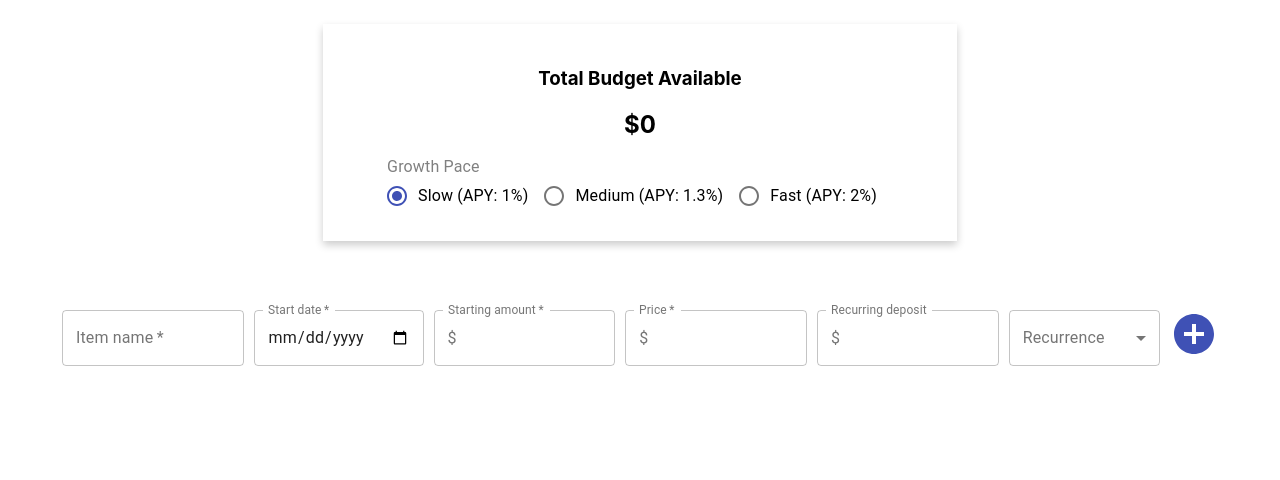
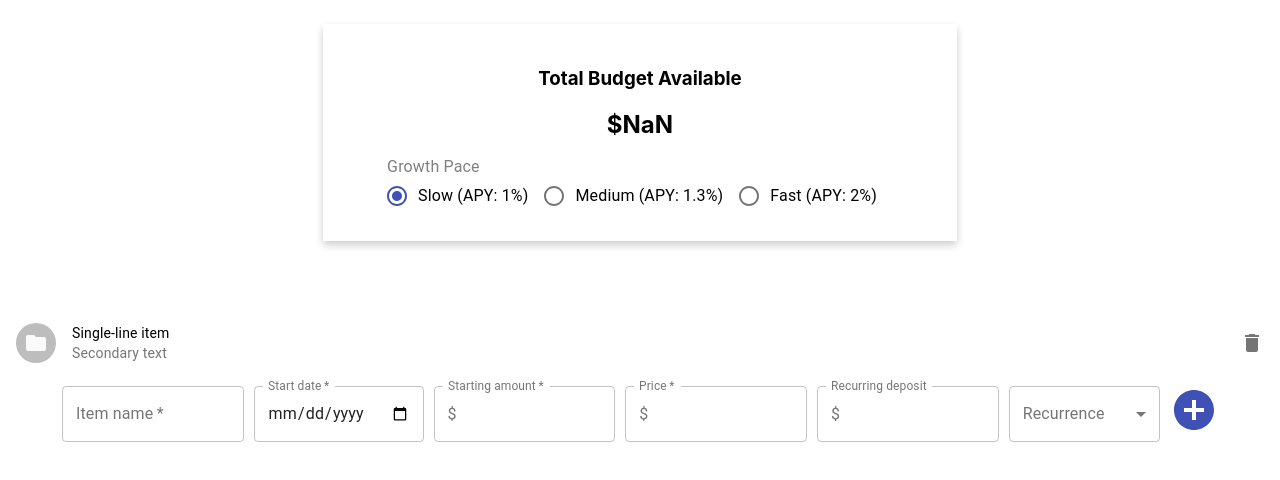
Before and after one commit to stephxu96/TimeToBuy, a React (Create React App) app: page / in a window 1280 px wide. Both pictures are taken after a click on the button 1194 px from the left and 333 px from the top of the page. Shown: the top 480 px of the page. Built offline with nearby package versions, Linux system fonts and the light colour scheme.

Commit message:
Implement add line item feature on form submit, form clears after submission

```diff
--- a/src/App.tsx
+++ b/src/App.tsx
@@ -1,7 +1,9 @@
 import React from 'react';
 import './App.css';
-import { Budget, BudgetTotal, BudgetPanel, PaceSelector, ItemForm } from './common'
-
+import { Budget, BudgetTotal, BudgetPanel, PaceSelector, ItemForm, ItemLine } from './common';
+import { List } from '@material-ui/core'
+;
+import { truncate } from 'fs';
 interface AppState {
   selectedItem: string | null;
   selectedBudget: number;
@@ -56,6 +58,13 @@ class App extends React.Component<any, AppState> {
             }
             <PaceSelector />
           </BudgetPanel>
+          <List dense={true}>
+            {
+              Object.keys(this.state.items).map((name) => {
+                return <ItemLine key={name} {...this.state.items[name]} />
+              })
+            }
+          </List>
           <ItemForm onChange={this.updateItemList} currency={this.state.currency} />
       </div>
     );
--- a/src/common/ItemForm.tsx
+++ b/src/common/ItemForm.tsx
@@ -21,6 +21,7 @@ const formStyles =  {
 interface ItemFormProp {
     currency: string;
     onChange: (itemData: Item & { name: string }) => void;
+    defaultData?: Item;
 };
 
 interface ItemFormState {
@@ -32,11 +33,20 @@ interface ItemFormState {
     startAmount: string;
 };
 
+const initialState: ItemFormState = {
+    name: "",
+    price: "",
+    startDate: "",
+    recurrence: "",
+    increment: "",
+    startAmount: ""
+};
+
 class ItemForm extends React.Component<ItemFormProp, ItemFormState> {
 
     constructor(props: any) {
         super(props);
-        this.state = { name: "", price: "", startDate: "0", recurrence: "", increment: "1", startAmount: "0" }
+        this.state = initialState;
     }
 
     setInput = (id: "name" | "startDate" | "price" | "increment" | "recurrence" | "startAmount", event: any) => {
@@ -49,7 +59,12 @@ class ItemForm extends React.Component<ItemFormProp, ItemFormState> {
     }
 
     getEndDate = () => {
-        let days = parseInt(this.state.price) / parseInt(this.state.increment);
+        const price = parseFloat(this.state.price);
+        const increment = parseFloat(this.state.increment);
+        if (isNaN(price) || isNaN(increment)) {
+            return "Please complete all fields to see result";
+        }
+        let days = Math.round(price / increment);
         var result = new Date(this.state.startDate);
         result.setDate(result.getDate() + days);
 
@@ -70,6 +85,11 @@ class ItemForm extends React.Component<ItemFormProp, ItemFormState> {
             startAmount: parseFloat(startAmount),
             endDate: this.getEndDate()
         });
+        this.clearFormData();
+    }
+
+    clearFormData = () => {
+        this.setState(initialState);
     }
 
     render() {
@@ -79,6 +99,7 @@ class ItemForm extends React.Component<ItemFormProp, ItemFormState> {
                 <div>
                     <TextField
                         required
+                        value={this.state.name}
                         label="Item name"
                         variant="outlined"
                         onChange={(e: any) => this.setInput("name", e)}
@@ -86,6 +107,7 @@ class ItemForm extends React.Component<ItemFormProp, ItemFormState> {
                     />
                     <TextField
                         required
+                        value={this.state.startDate}
                         label="Start date"
                         variant="outlined"
                         type="date"
@@ -95,6 +117,7 @@ class ItemForm extends React.Component<ItemFormProp, ItemFormState> {
                     />
                     <TextField
                         required
+                        value={this.state.startAmount}
                         label={`Starting amount`}
                         variant="outlined"
                         onChange={(e: any) => this.setInput("startAmount", e)}
@@ -105,6 +128,7 @@ class ItemForm extends React.Component<ItemFormProp, ItemFormState> {
                     />
                     <TextField
                         required
+                        value={this.state.price}
                         label={`Price`}
                         variant="outlined"
                         onChange={(e: any) => this.setInput("price", e)}
@@ -114,6 +138,7 @@ class ItemForm extends React.Component<ItemFormProp, ItemFormState> {
                         }}
                     />
                     <TextField
+                        value={this.state.increment}
                         label="Recurring deposit"
                         variant="outlined"
                         onChange={(e: any) => this.setInput("increment", e)}
--- /dev/null
+++ b/src/common/ItemLine.tsx
@@ -0,0 +1,29 @@
+import React, {FunctionComponent} from 'react';
+import { Item } from '../App';
+import { ListItem, ListItemAvatar, Avatar, ListItemText, ListItemSecondaryAction, IconButton } from '@material-ui/core';
+import FolderIcon from '@material-ui/icons/Folder';
+import DeleteIcon from '@material-ui/icons/Delete';
+
+const ItemLine: FunctionComponent<Item> = (props) => {
+    console.log(props);
+    return (
+      <ListItem>
+        <ListItemAvatar>
+          <Avatar>
+            <FolderIcon />
+          </Avatar>
+        </ListItemAvatar>
+        <ListItemText
+          primary="Single-line item"
+          secondary={'Secondary text'}
+        />
+        <ListItemSecondaryAction>
+          <IconButton edge="end" aria-label="delete">
+            <DeleteIcon />
+          </IconButton>
+        </ListItemSecondaryAction>
+      </ListItem>
+    );
+}
+
+export default ItemLine;
--- a/src/common/index.ts
+++ b/src/common/index.ts
@@ -3,5 +3,6 @@ import BudgetPanel from './BudgetPanel';
 import BudgetTotal from './BudgetTotal';
 import PaceSelector from './PaceSelector';
 import ItemForm from './ItemForm';
+import ItemLine from './ItemLine';
 
-export { Budget, BudgetPanel, BudgetTotal, PaceSelector, ItemForm };
+export { Budget, BudgetPanel, BudgetTotal, PaceSelector, ItemForm, ItemLine };
```
